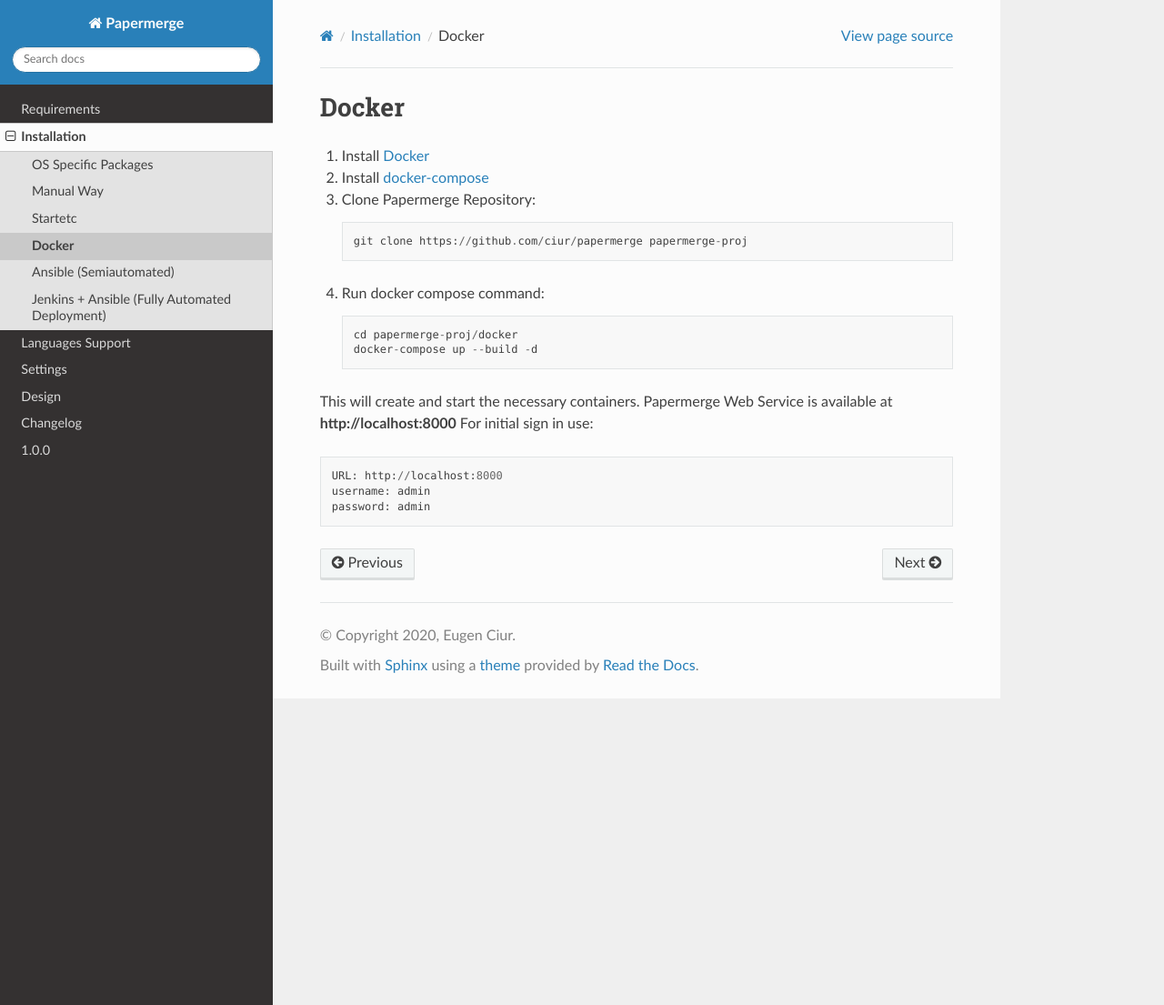
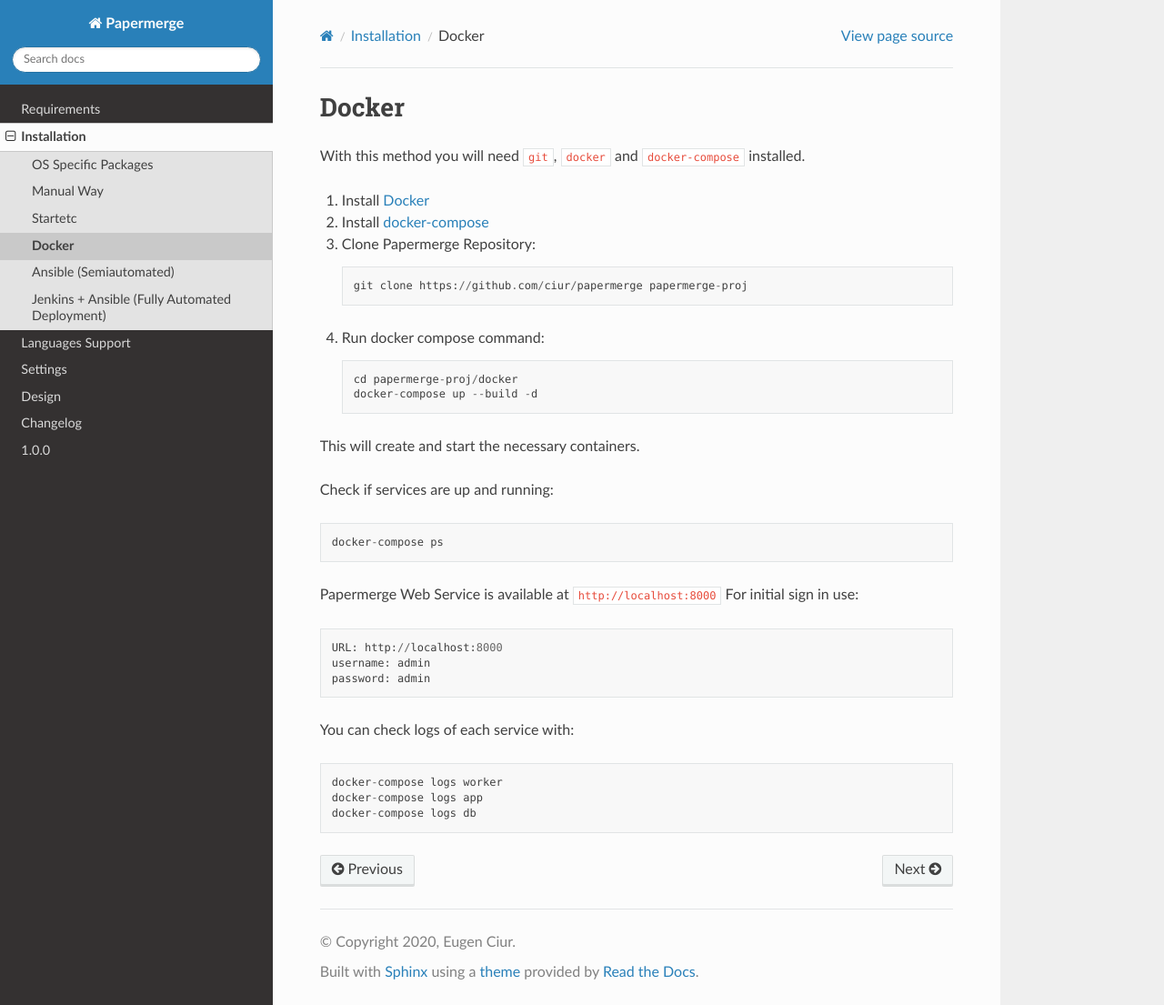
Before and after one commit to ciur/papermerge, a Sphinx documentation site: the page built from docs/source/installation/docker.rst, in a window 1280 px wide and 1105 px high. Shown: the whole window at 91% size. Built offline with Sphinx 7.4.7 and the Read the Docs theme 2.0.0, drawn with Linux system fonts in a browser that asks for light colours.

Commit message:
Documentation

```diff
--- a/docs/source/installation/docker.rst
+++ b/docs/source/installation/docker.rst
@@ -1,5 +1,8 @@
 Docker
 **********
+
+With this method you will need ``git``, ``docker`` and ``docker-compose`` installed.
+
 
 1. Install `Docker <https://www.docker.com/>`_
 2. Install `docker-compose <https://docs.docker.com/compose/install/>`_
@@ -13,9 +16,22 @@
     docker-compose up --build -d
 
 This will create and start the necessary containers.
-Papermerge Web Service is available at **http://localhost:8000**
+
+Check if services are up and running::
+
+    docker-compose ps
+
+Papermerge Web Service is available at ``http://localhost:8000``
 For initial sign in use::
 
     URL: http://localhost:8000
     username: admin
     password: admin
+
+
+
+You can check logs of each service with::
+
+    docker-compose logs worker
+    docker-compose logs app
+    docker-compose logs db
```
